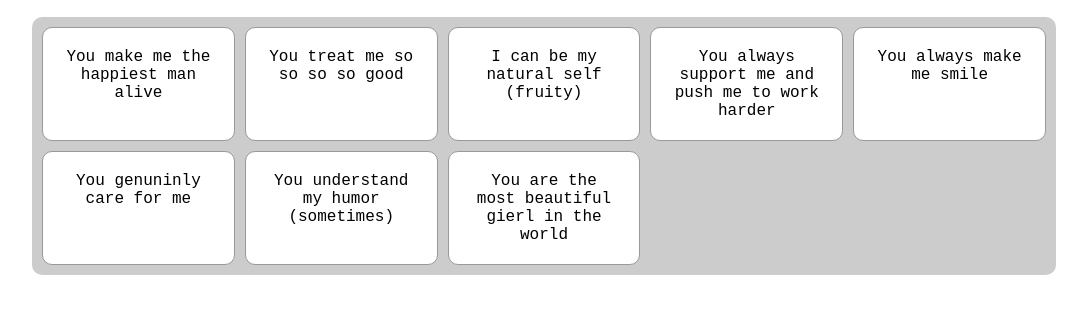
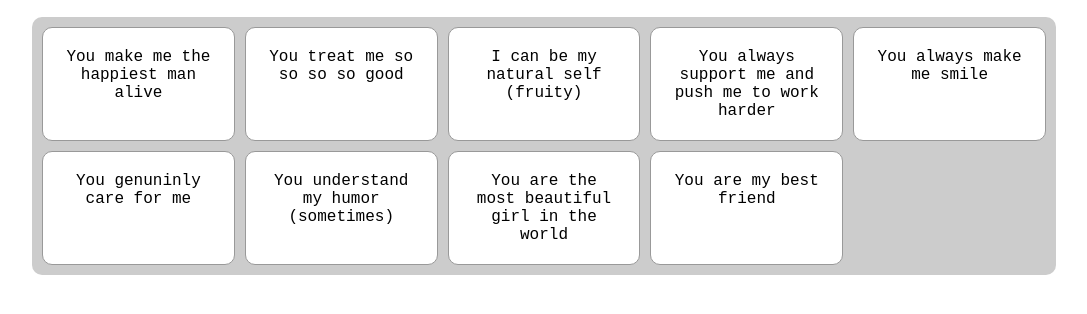
Before and after one commit to jonathanphuung/sfj, a plain HTML site: page index.html in a window 1280 px wide. Shown: the part 446-760 px from the top of the page, without its empty margins (96-1183 px from the left). Drawn offline with Linux system fonts and the light colour scheme.

Commit message:
fixing the typos

```diff
--- a/index.html
+++ b/index.html
@@ -29,7 +29,8 @@
         <div class="block">You always make me smile</div>
         <div class="block">You genuninly care for me</div>
         <div class="block">You  understand my humor (sometimes)</div>
-        <div class="block">You are the most beautiful gierl in the world</div>
+        <div class="block">You are the most beautiful girl in the world</div>
+        <div class="block">You are my best friend</div>
 
     </div>
 
```
